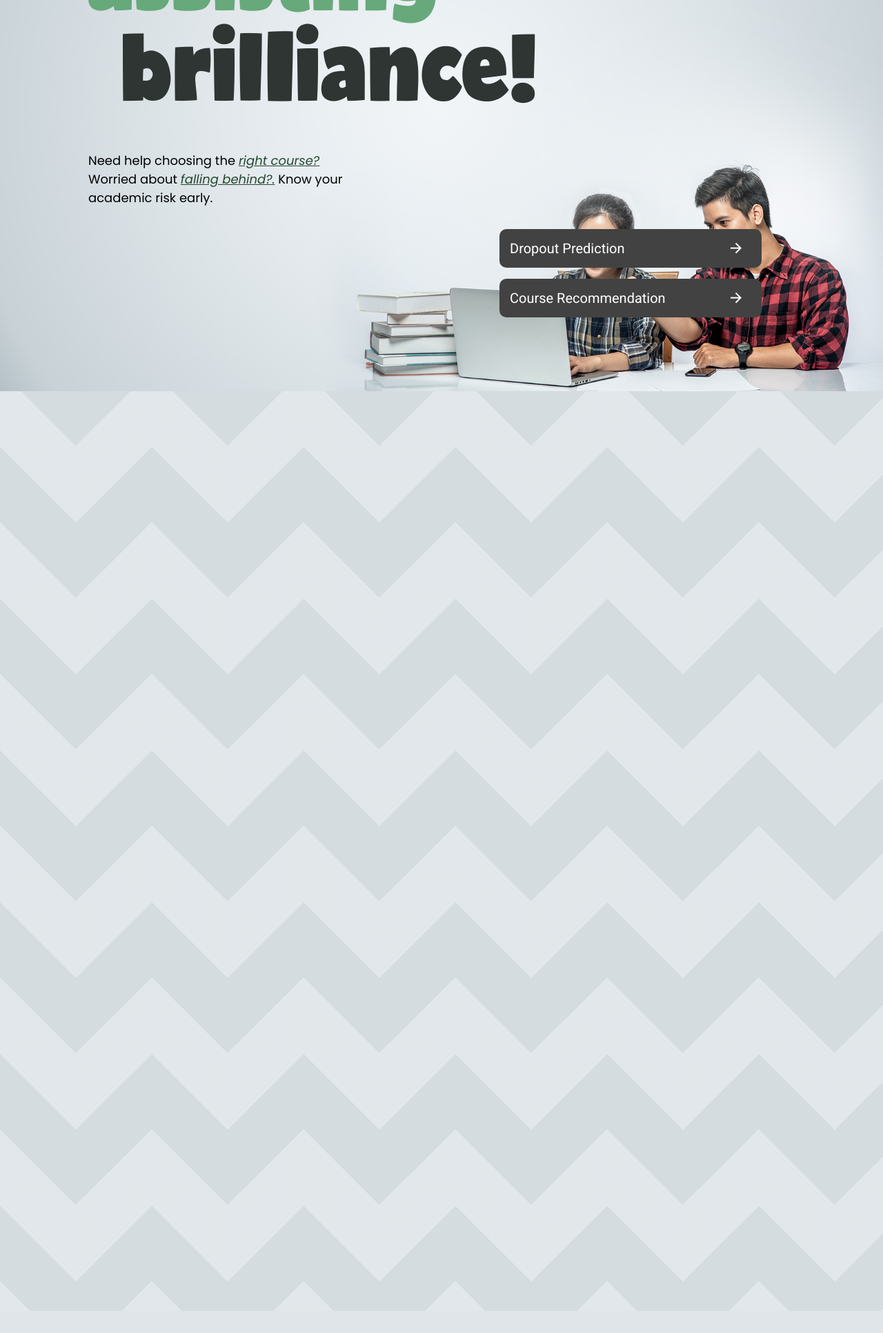
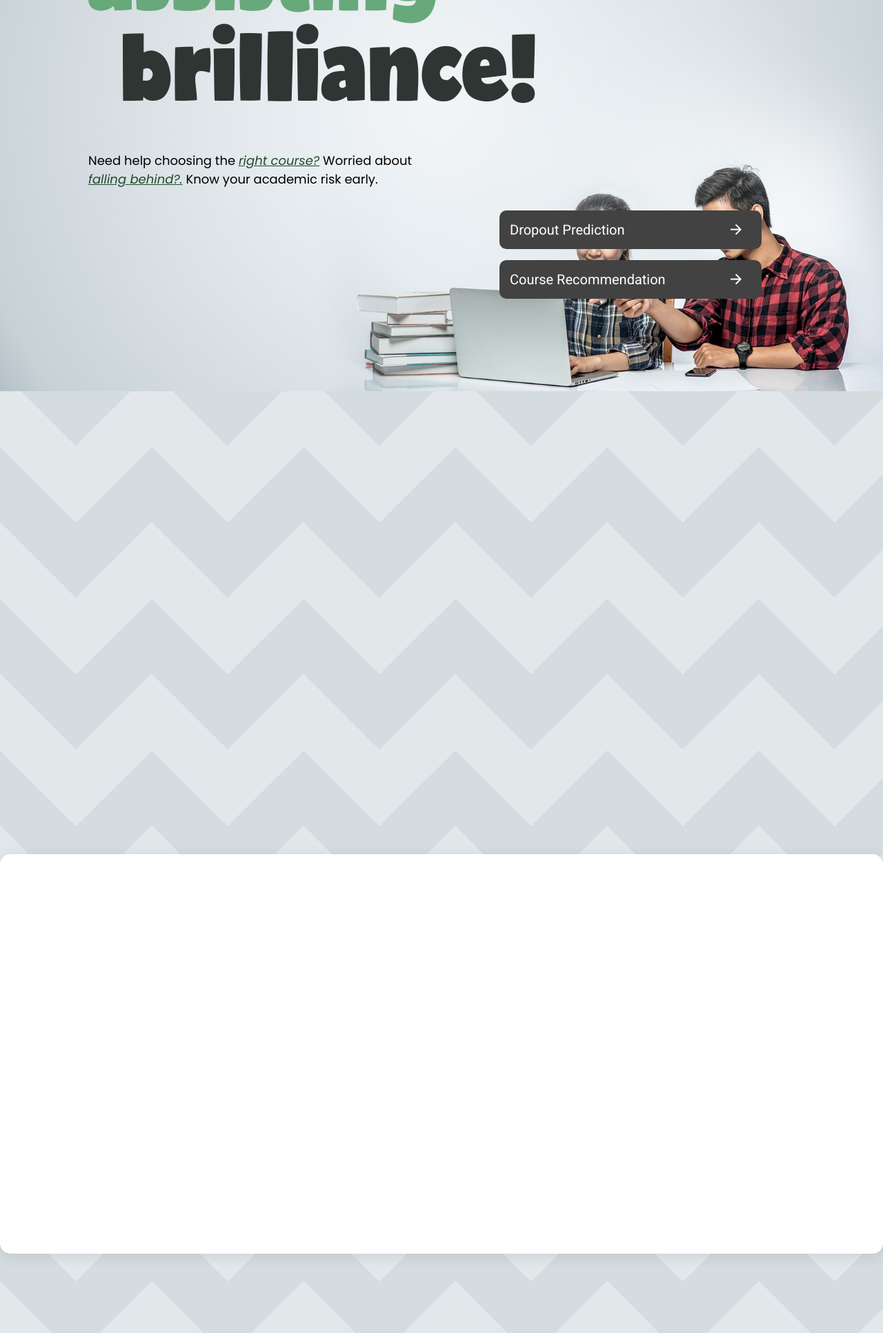
Before and after one commit to KarthikUnnikrishnan/brightfuture, a Django app: page / in a window 1280 px wide. Shown: the part 233-2165 px from the top of the page at 69% size. Before the commit the page ends 800 px from the top, so only its background shows below. Run offline with Django 5.2, Linux system fonts and the light colour scheme; some libraries are stand-ins or nearby versions.

Commit message:
about-section-addition

```diff
--- a/base_app/static/css/home.css
+++ b/base_app/static/css/home.css
@@ -26,7 +26,6 @@ html {
   text-decoration: none;
   margin: 0;
   padding: 0;
-
 }
 
 body {
@@ -41,7 +40,6 @@ section {
 display: flex;
 padding: 0 10%;
 justify-content: space-between;
-margin-top: 0px;
 }
 
 /* Home Section Styling */
@@ -60,7 +58,6 @@ font-weight: 900;
 text-align: center;
 font-size: 3.125rem;
 color: #2E3532;
-margin-bottom: 5%;
 text-decoration: underline;
 }
 
@@ -149,15 +146,9 @@ nav {
 
 .home-left .home-left-para {
   font-family: 'Poppins', 'Roboto';
-  width: 80%;
+  width: 100%;
   font-size: 1.125rem;
   color: #000000;
-}
-
-span {
-  color: #23492e;
-  text-decoration: underline;
-  font-style: italic;
 }
 
 .btn {
@@ -205,14 +196,8 @@ span {
 /* Why Choose Us Section Styiling */
 
 #why-choose-us {
-  margin-top: 3.125rem;
+  margin-top: 1.5rem;
   display: block;
-}
-
-.section-heading {
-  animation: scrollReveal ease-in-out both;
-  animation-timeline: view();
-  animation-range: entry 0% cover 50%;
 }
 
 .box-container {
@@ -221,6 +206,7 @@ span {
   grid-template-columns: repeat(auto-fit, minmax(250px, 1fr));
   grid-gap: 2.5rem;
   margin-top: 3.125rem;
+  margin-bottom: 3.125rem;
   animation: scrollReveal ease-in-out both;
   animation-timeline: view();
   animation-range: entry 0% cover 30%;
@@ -232,7 +218,6 @@ span {
   font-size: 0.8125rem;
   font-weight: 300;
   transition: background 0.5s ease, transform 0.5s ease;
-  margin-bottom: 31.25rem;
 }
 
 .box-container div i {
@@ -311,3 +296,135 @@ to {
     transform: translateY(0);
   }
 }
+
+/* About Us Section Styling */
+
+.about {
+  background: white;
+  display: flex;
+  flex-direction: column;
+  align-items: center;
+  color: #000000;
+  padding-top: 3rem;
+  border-radius: 15px;
+  box-shadow: 0 4px 20px rgba(0, 0, 0, 0.1);
+}
+
+.about-main img {
+  width: 50%;
+  max-width: 100%;
+  height: auto;
+  animation: scrollReveal ease-in-out both;
+  animation-timeline: view();
+  animation-range: entry 0% cover 50%;
+}
+
+.about-all-text {
+  width: 50%;
+  padding-left: 20px;
+  text-align: left;
+  animation: scrollReveal ease-in-out both;
+  animation-timeline: view();
+  animation-range: entry 0% cover 50%;
+}
+
+.about-main {
+  display: flex;
+  align-items: center;
+  justify-content: space-between;
+  width: 100%;
+  max-width: 1290px;
+  margin: 0 auto;
+}
+
+.about-all-text h4 {
+  font-family: 'Roboto', sans-serif;
+  font-size: 18px;
+  font-weight: 700;
+  color: #777777;
+  letter-spacing: 1px;
+  font-weight: 400;
+  margin-bottom: 10px;
+}
+
+.about-all-text h1 {
+  font-family: "Dosis", sans-serif;
+  font-size: 65px;
+  color: #2E3532;
+  font-weight: 700;
+  margin-bottom: 20px;
+  text-decoration: none;
+  transition: all 0.3s ease-in-out;
+}
+
+.span-hover {
+  border-bottom: 3px solid black;
+  text-decoration: none;
+  font-style: italic;
+  margin: 0;
+  transition: all 0.3s ease-in-out;
+}
+
+.about-all-text h1:hover .span-hover {
+  color: #4e855e;
+  border-bottom: 3px solid #4e855e;
+}
+
+.about-all-text p {
+  font-family: 'Roboto', sans-serif;
+  font-size: 16px;
+  color: #777777;
+  line-height: 30px;
+  margin-bottom: 35px;
+}
+
+.about-btn a {
+  background: white;
+  padding: 15px 30px;
+  font-size: 16px;
+  font-weight: bold;
+  color: #111111;
+  border: none;
+  outline: none;
+  box-shadow: 0px 16px 32px 0px rgb(0 0 0 / 6%);
+  border-radius: 10px;
+  margin-right: 20px;
+  transition:all .3s ease;
+}
+
+.about-btn a:hover {
+  background-color: #4e855e;
+  color: white;
+  cursor: pointer;
+}
+
+.about-btn .about-btn-2 {
+  background: #2E3532;
+  color: white;
+}
+
+
+
+
+/* Media Queries */
+@media screen and (max-width: 1250px) {
+  .about {
+    width: 100%;
+    height: auto;
+    padding: 60px 0;
+  }
+  .about-all-text {
+    text-align: center;
+    margin-top: 40px;
+  }
+}
+
+@media screen and (max-width: 650px){
+  .about .about-main img {
+    margin-bottom: 35px;
+  }
+  .about-all-text h1 {
+    font-size: 45px;
+    margin-bottom: 20px;
+  }
+}
--- a/base_app/templates/base_app/home.html
+++ b/base_app/templates/base_app/home.html
@@ -31,6 +31,12 @@
       href="https://fonts.googleapis.com/css2?family=Poppins:ital,wght@0,100;0,200;0,300;0,400;0,500;0,600;0,700;0,800;0,900;1,100;1,200;1,300;1,400;1,500;1,600;1,700;1,800;1,900&display=swap"
       rel="stylesheet"
     />
+    <link rel="preconnect" href="https://fonts.googleapis.com" />
+    <link rel="preconnect" href="https://fonts.gstatic.com" crossorigin />
+    <link
+      href="https://fonts.googleapis.com/css2?family=Dosis:wght@200..800&display=swap"
+      rel="stylesheet"
+    />
   </head>
 
   <body>
@@ -48,7 +54,7 @@
       </div>
       <ul>
         <li><a href="#">Home</a></li>
-        <li><a href="#">About</a></li>
+        <li><a href="#about">About</a></li>
         <li><a href="#">Contact Us</a></li>
       </ul>
     </nav>
@@ -62,8 +68,25 @@
           <h1 class="home-left-main-title01">assisting</h1>
           <h1 class="home-left-main-title02">brilliance!</h1>
           <p class="home-left-para">
-            Need help choosing the <span>right course?</span> Worried about
-            <span>falling behind?.</span> Know your academic risk early.
+            Need help choosing the
+            <span
+              style="
+                color: #23492e;
+                text-decoration: underline;
+                font-style: italic;
+              "
+              >right course?</span
+            >
+            Worried about
+            <span
+              style="
+                color: #23492e;
+                text-decoration: underline;
+                font-style: italic;
+              "
+              >falling behind?.</span
+            >
+            Know your academic risk early.
           </p>
         </div>
         <div class="home-right">
@@ -88,7 +111,6 @@
 
     <!--Why Choose Us Section Started-->
     <section id="why-choose-us">
-      <h1 class="section-heading">Why Choose Us?</h1>
       <div class="box-container">
         <div>
           <i class="ri-git-repository-private-fill"></i>
@@ -120,6 +142,34 @@
       </div>
     </section>
 
+    <!-- About Section -->
+
+    <section class="about" id="about">
+      <div class="about-main">
+        <img src="{% static '\images\About.png' %}" alt="" />
+        <div class="about-all-text">
+          <h4>About Us</h4>
+          <h1>
+            A Hub for <span class="span-hover"> Academic </span> Excellence
+          </h1>
+          <p>
+            We're revolutionizing higher education with AI. Our cutting-edge
+            tools, fueled by machine learning models like Random Forest and
+            Logistic Regression, analyze vast datasets to predict and prevent
+            student dropouts and offer personalized course recommendations to
+            maximize student potential. By harnessing the power of AI, we're
+            shaping the future of education, one student at a time.
+          </p>
+          <div class="about-btn">
+            <a class="about-btn"> Learn More </a>
+            <a href="#home-section" class="about-btn about-btn-2"
+              >Let's Start</a
+            >
+          </div>
+        </div>
+      </div>
+    </section>
+
     <!-- Linking Javascript File -->
     <script type="text/javascript" src="{% static 'js/home.js' %}"></script>
   </body>
```
Also changed, not shown: base_app/static/images/About.png (added).
